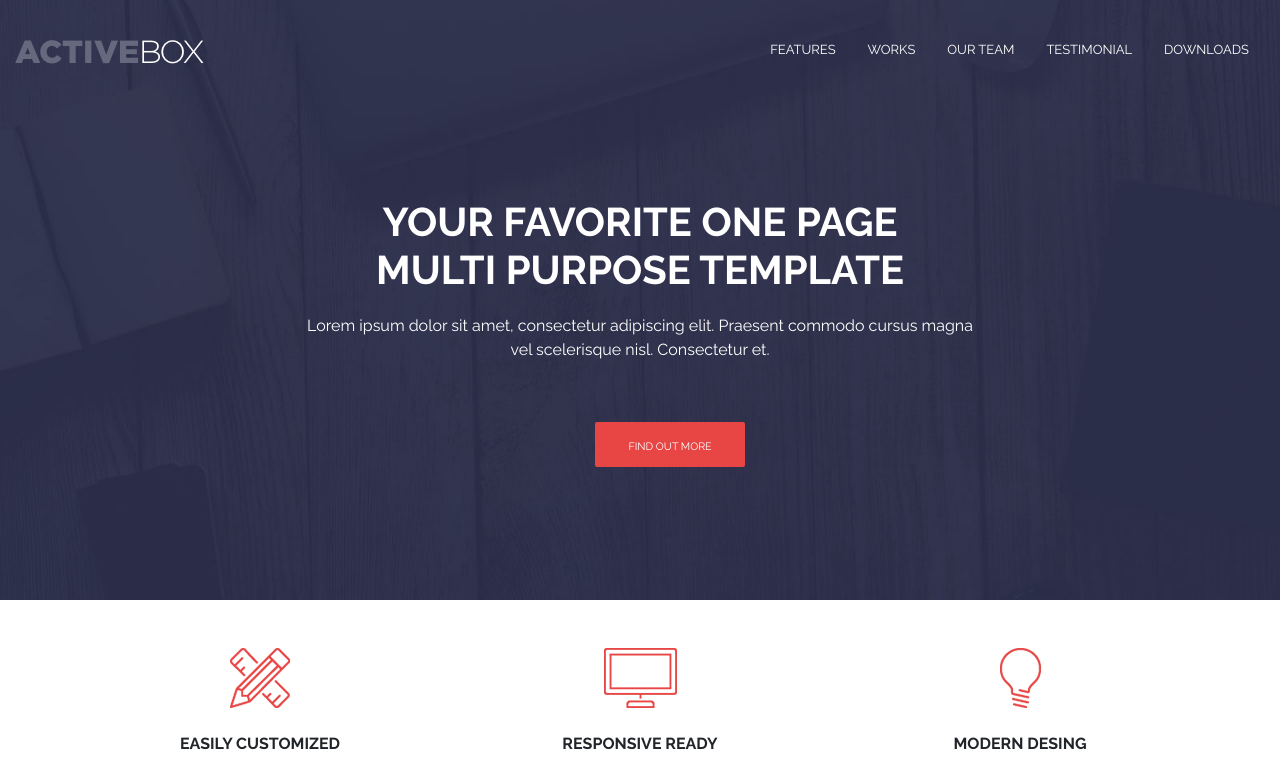
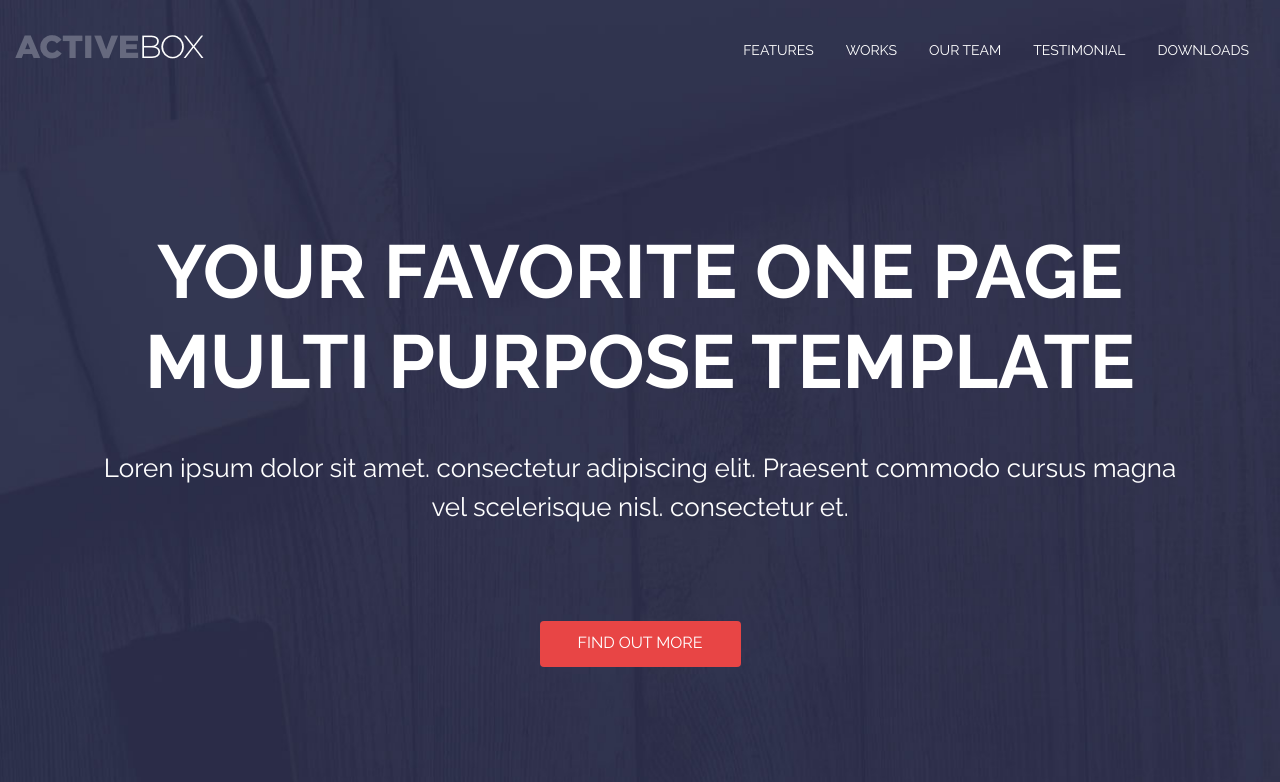
Before and after one commit to AlanSalas/Primer_Parcial, a plain HTML site: page index.html in a window 1280 px wide. Shown: the top 782 px of the page. Drawn offline with nearby package versions, Linux system fonts and the light colour scheme.

Commit message:
actualizacion
se actualizo header
y se agrego download

```diff
--- a/css/estilo.css
+++ b/css/estilo.css
@@ -9,65 +9,60 @@ Sintaxis
 }*/
 
   body{
-	font-family: 'Raleway';
+    font-family: 'Raleway', sans-serif;
+
   }
-/*----------------HEADER------------------*/
   header{
-	background: url("../img/background-header.jpg") no-repeat;
-	height: 600px; /*Altura*/
-	background-size: cover; /*Mantener relacion de imagen*/
-}
-#logotipo{
-	margin-top: 40px;
-}
-header .nav{/**/
+    background: url("../img/background-header.jpg");
+
+    height: 800px;
+    background-size: cover;}
+
+  #logotipo{margin-top: 35px}
+
+  header .nav{
     justify-content: flex-end;
   }
+
   header .nav-link{
-	font-size: 13px;
-	padding-top: 40px; /*Relleno de arriba*/
-	color: white;
+    font-size: 14px;
+    color: #ffffff;
+    padding-top: 40px;
   }
-header .nav-link:hover{/*Cambia color al pasar mause*/
-	background: #fff;
-	color: #31344e;
+  header .nav-link:hover{
+    background: #ffffff;
+    color:#3134ee;
   }
-#textuno{
-	font-family: 'Raleway';
+  .h1-header{
+    text-align: center;
+    margin-top: 158px;
+    color: #ffffff;
       font-weight: 700;
-	color: white;
-	margin-bottom: 0px;
-	margin-top: 130px
+      font-size: 75px;
   }
-#textdos{
-	font-family: 'Raleway';
-	font-weight: 700;
-	color: white;
-	margin-bottom: 20px;
+  .p-header{
+    text-align: center;
+    color: #ffffff;
+    margin-top: 42px;
+    font-weight: 700px;
+    font-size: 26px;
+
   }
-#parrafo{
-	font-family: 'Raleway';
-	color: white;
-	margin-bottom: 60px;
+  header .btn:hover{
+    background: #ffffff;
+    color: #3134ee;
   }
-#boton_header{
-	text-decoration: none;
-	padding-top: 15px;
-	padding-right: 15px;
-	padding-left: 15px;
-    font-weight:15pt;
-    font-size:8pt;
-    color: white;
-    background-color:#e84545;
-    border-radius: 2px;
-    width: 150px;
-    height: 45px;
-    margin-left: 580px;
-    margin-right: 0px;
-}
-#boton_header:hover{
-	background: white;
-	color: #e84545;
+
+  header .btn {
+    text-align: center;
+    margin-top: 78px;
+    width: 201px;
+    height: 46px;
+    background-color: #e84545;
+    color: #fff;
+    font-size: : : 8px;
+    padding-top: 9px;
+
   }
 /*---------------- FIN HEADER------------------*/
 /*----------------SECCION TEAM------------------*/
@@ -204,6 +199,25 @@ header .nav-link:hover{/*Cambia color al pasar mause*/
     margin: 0 2px;
 }
 /*----------------/FOOTER------------------*/
+/*----------------DOWNLOAD-----------------*/
+  .download h3 {
+  text-align: center;
+  margin-top: 45px; }
+.download p {
+  text-align: center;
+  color: #2d3033;
+  font-weight: 600;
+  text-transform: uppercase; }
+.download a {
+  padding: 15px 40px;
+  font-size: 15px;
+  font-weight: 600;
+  text-align: center;
+  background: #e84545;
+  color: #fff;
+    margin-top: 40px;
+    margin-bottom: 40px }
+/*----------------/DOWNLOAD-----------------*/
 /*----------------SLIDER------------------*/
 .background-color-slider{
   background-color: #53354a;
--- a/index.html
+++ b/index.html
@@ -18,28 +18,19 @@
             </div>
             <nav class="col-sm-6 offset-sm-4">
                 <ul class="nav">
-					<li class="nav-item">
-						<a href="#" class="nav-link">FEATURES</a>
-					</li>
-					<li class="nav-item">
-						<a href="#" class="nav-link">WORKS</a>
-					</li>
-					<li class="nav-item">
-						<a href="#" class="nav-link">OUR TEAM</a>
-					</li>
-					<li class="nav-item">
-						<a href="#" class="nav-link">TESTIMONIAL</a>
-					</li>
-					<li class="nav-item">
-						<a href="#" class="nav-link">DOWNLOADS</a>
-					</li>
+                    <li class="nav-item"><a class="nav-link" href="#">FEATURES</a></li>
+                    <li class="nav-item"><a class="nav-link" href="#">WORKS</a></li>
+                    <li class="nav-item"><a class="nav-link" href="#">OUR TEAM</a></li>
+                    <li class="nav-item"><a class="nav-link" href="#">TESTIMONIAL</a></li>
+                    <li class="nav-item"><a class="nav-link" href="#">DOWNLOADS</a></li>
                 </ul>
             </nav>
         </div>
-		<h1 class="text-center" id="textuno">YOUR FAVORITE ONE PAGE</h1>
-		<h1 class="text-center" id="textdos">MULTI PURPOSE TEMPLATE</h1>
-		<p class="text-center" id="parrafo">Lorem ipsum dolor sit amet, consectetur adipiscing elit. Praesent commodo cursus magna <br> vel scelerisque nisl. Consectetur et.</p>
-		<a class="btn btn-block" href="#" id="boton_header">FIND OUT MORE</a>
+        <h1 class="h1-header">YOUR FAVORITE ONE PAGE <br/> MULTI PURPOSE TEMPLATE</h1>
+
+        <p class="p-header">Loren ipsum dolor sit amet. consectetur adipiscing elit. Praesent commodo cursus magna <br/> vel scelerisque nisl. consectetur et. </p>
+
+        <div id="btn" align="center"><a class="btn" href="#">FIND OUT MORE</a></div>
 
     </header><!--HEADER-->
 <!--FEATURES-->
@@ -322,6 +313,15 @@
         </div>
     </div>
     <!--/SLIDER-->
+    <section id="download" class="section download">
+        <div class="container">
+            <div class="col-md-12 col-md-offset-2 text-center">
+                <h3>Are You Ready to Start? Download Now For Free!</h3>
+                <p>FUSCE DAPIBUS, TELLUS AC CURSUS COMMODO</p>
+                <a href="#" class="btn btn-large">Download Here</a>
+            </div>
+        </div>
+    </section>
     <!--FOOTER-->
     <footer class="footer">
         <div class="footer-top">
```
Lines whose indentation alone changed are shown as unchanged.
